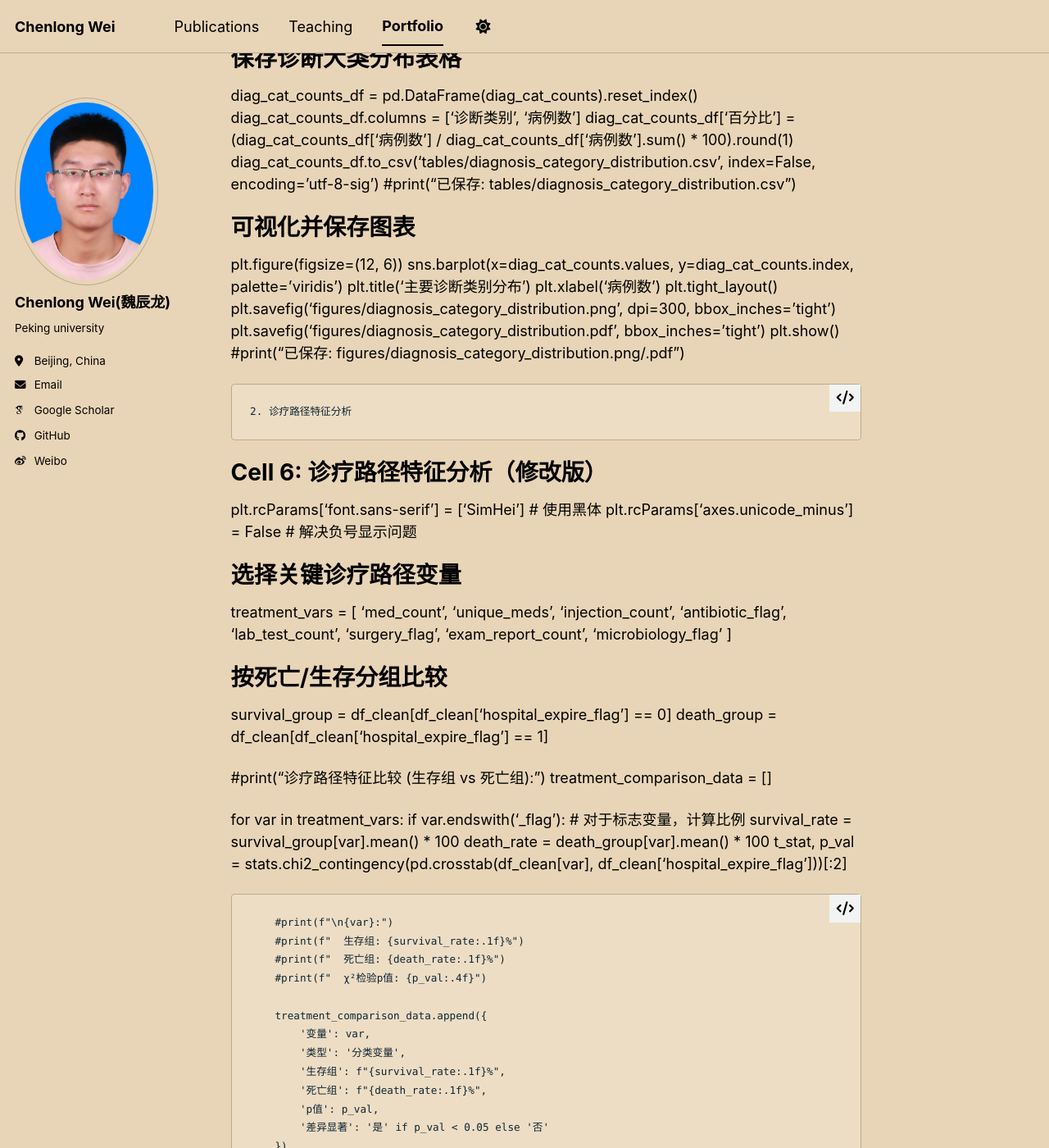
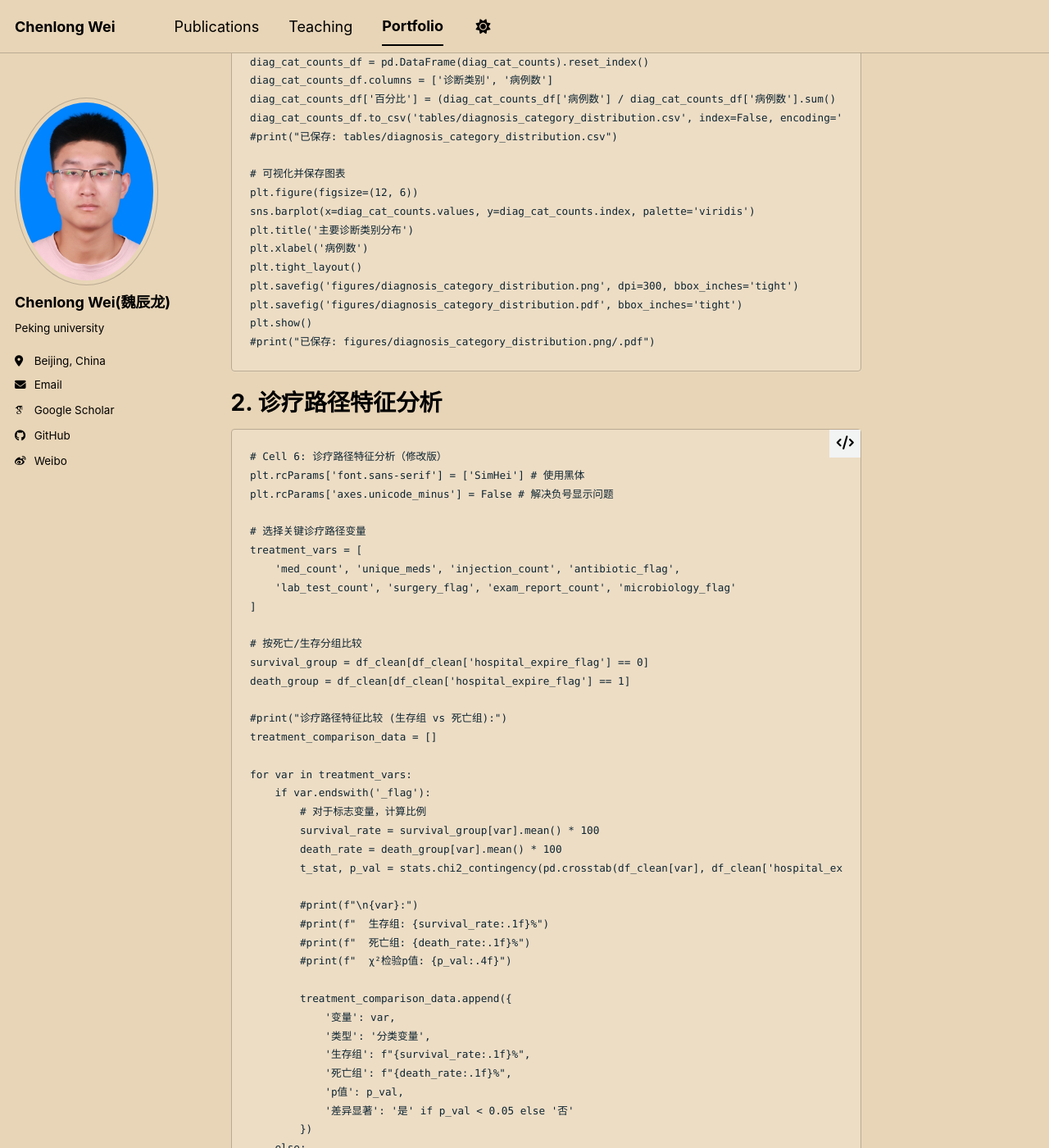
Before and after one commit to Vicwei0625/Vicwei0625.github.io, a Jekyll site: the page built from _portfolio/picu-treatment-pathway-analysis.md, in a window 1280 px wide and 1400 px high, scrolled down 1384 px. Shown: the whole window at 82% size. Built offline with Jekyll 4.4.1, drawn with Linux system fonts in a browser that asks for light colours; some web fonts are replaced; a script bundle is joined from its source files by our own code; library files that are not in the unit come from our copies; some of the changed text lies outside the part shown.

Commit message:
Update picu-treatment-pathway-analysis.md

````diff
--- a/_portfolio/picu-treatment-pathway-analysis.md
+++ b/_portfolio/picu-treatment-pathway-analysis.md
@@ -19,11 +19,11 @@
   - name: Matplotlib
   - name: Seaborn
 ---
-项目背景
+# 项目背景
 本项目基于某儿童重症监护室（PICU）24小时内的临床诊疗数据，旨在分析患儿的诊疗路径特征与住院结局（生存/死亡）之间的关联。通过数据清洗、特征工程、统计分析以及机器学习建模，识别影响患儿预后的关键因素，构建死亡率预测模型，为临床决策提供数据支持。
 
-核心实现
-1. 诊断类别分类
+# 核心实现
+# 1. 诊断类别分类
 ```
 # 查看最常见的诊断
 #print("最常见的10个主要诊断:")
@@ -85,7 +85,7 @@
 plt.show()
 #print("已保存: figures/diagnosis_category_distribution.png/.pdf")
 ```
-2. 诊疗路径特征分析
+# 2. 诊疗路径特征分析
 ```
 # Cell 6: 诊疗路径特征分析（修改版）
 plt.rcParams['font.sans-serif'] = ['SimHei'] # 使用黑体
@@ -151,7 +151,7 @@
 
 ```
 
-3. 逻辑回归预测模型及训练
+# 3. 逻辑回归预测模型及训练
 ```
 # 处理缺失值
 X = X.fillna(X.median())
@@ -230,7 +230,7 @@
 #print("已保存逻辑回归模型相关表格")
 ```
 
-4. 随机森林模型
+# 4. 随机森林模型
 ```
 # Cell 12: 随机森林模型（修改版）
 plt.rcParams['font.sans-serif'] = ['SimHei'] # 使用黑体
@@ -307,14 +307,14 @@
 
 ```
 
-分析结果
-1. 诊断分布与死亡率
+# 分析结果
+# 1. 诊断分布与死亡率
 ![主要诊断类别分类](/images/portfolio/diagnosis_category_distribution.png)
 数据分析显示，呼吸系统疾病是PICU最常见的诊断类别（占45.2%），其次是神经系统疾病（28.7%）和感染性疾病（12.3%）。
 
 循环系统疾病的死亡率最高（15.6%），其次是神经系统疾病（9.8%）和先天畸形（8.2%）。总体死亡率为7.3%。
 
-2. 诊疗路径特征差异
+# 2. 诊疗路径特征差异
 
 ![不同诊断大类的死亡率](/images/portfolio/mortality_by_diagnosis_category.png)
 
@@ -326,19 +326,19 @@
 
 抗生素使用率更高：78.3% vs 62.1%（p<0.05）
 
-3. 住院时长分析
+# 3. 住院时长分析
 
 ![住院时长与结局的关系](/images/portfolio/length_of_stay_analysis.png)
 
 生存组平均住院时长为6.2天，死亡组为4.8天（p<0.05）。死亡组住院时长分布更集中，多数在7天内。
 
-4. 生命体征差异
+# 4. 生命体征差异
 
 ![关键诊疗路径特征比较](/images/portfolio/treatment_pathway_comparison.png)
 
 死亡组平均心率（124.3次/分）显著高于生存组（112.7次/分，p<0.01），平均呼吸频率（32.1次/分）也显著高于生存组（26.4次/分，p<0.05）。
 
-5. 模型性能与特征重要性
+# 5. 模型性能与特征重要性
 
 ![随机森林特征重要性](/images/portfolio/random_forest_feature_importance.png)
 
````
